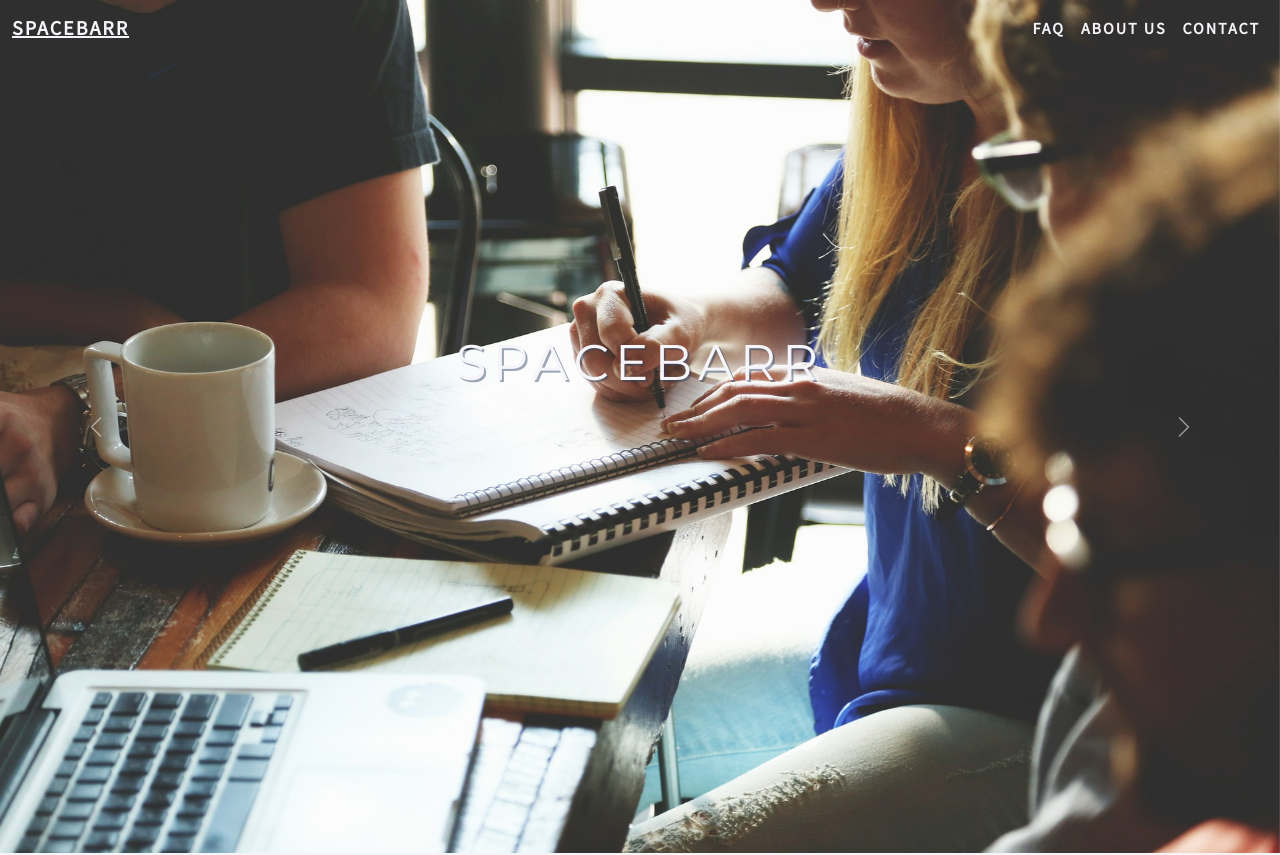
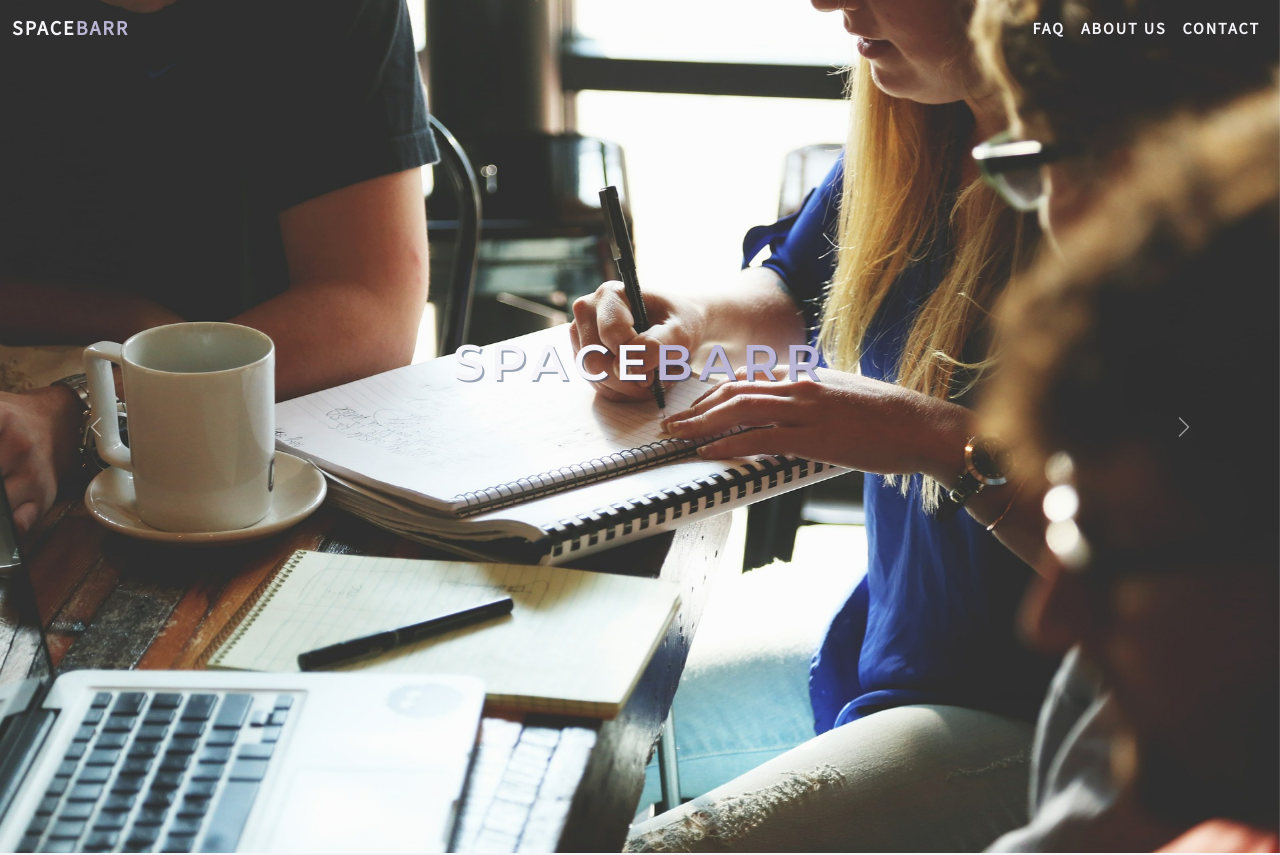
Before and after one commit to melissabarrerafarias/freelanced-company, a React (Create React App) app: page / in a window 1280 px wide. Shown: the top 855 px of the page. Built offline with nearby package versions, Linux system fonts and the light colour scheme.

Commit message:
added brand name variaton

```diff
--- a/src/components/NavBar/index.js
+++ b/src/components/NavBar/index.js
@@ -4,9 +4,10 @@ import '../../navbar.css';
 function NavBar() {
     return (
         <nav class="navbar navbar-expand-lg navbar-light navbar-background">
-            <div id = "navBarElements" class="container-fluid">
-                <a id = "navTitle" class="navbar-brand" href="/">SPACEBARR</a>
-
+            <div id="navBarElements" class="container-fluid">
+                <div id="navTitle">
+                    <a class="navbar-brand" href="/">SPACE<span className="barr">BARR</span></a>
+                </div>
                 <button class="navbar-toggler" type="button" data-bs-toggle="collapse" data-bs-target="#navbarNavDropdown" aria-controls="navbarNavDropdown" aria-expanded="false" aria-label="Toggle navigation">
                     <i class="fas fa-chevron-circle-down"></i>
                 </button>
@@ -14,13 +15,13 @@ function NavBar() {
                 <div class="collapse navbar-collapse justify-content-end" id="navbarNavDropdown">
                     <ul class="navbar-nav">
                         <li class="nav-item">
-                            <a id = "navFAQ" class="nav-link" aria-current="page" href="/#FAQ">FAQ</a>
+                            <a id="navFAQ" class="nav-link" aria-current="page" href="/#FAQ">FAQ</a>
                         </li>
                         <li class="nav-item">
-                            <a id = "navAbout" class="nav-link" aria-current="page" href="/#about">ABOUT US</a>
+                            <a id="navAbout" class="nav-link" aria-current="page" href="/#about">ABOUT US</a>
                         </li>
                         <li class="nav-item">
-                            <a id = "navContact" class="nav-link" aria-current="page" href="/contact">CONTACT</a>
+                            <a id="navContact" class="nav-link" aria-current="page" href="/contact">CONTACT</a>
                         </li>
                     </ul>
                 </div>
--- a/src/landing-page.css
+++ b/src/landing-page.css
@@ -39,7 +39,7 @@ body, html {
     font-size: 50px;
     letter-spacing: 6px;
     font-family: 'Montserrat', sans-serif;
-
+    font-weight: bold;
 }
 
 .carousel-control-next-icon, .carousel-control-prev-icon {
--- a/src/navbar.css
+++ b/src/navbar.css
@@ -1,9 +1,13 @@
-a:hover {
+/* a:hover {
     color: gray
+} */
+
+.barr {
+    color: #BBB5D6
 }
 
-#navTitle {
-    text-decoration: underline;
+#navTitle:hover {
+    color: var(--dark-electric)
 }
 
 .navbar-background {
--- a/src/pages/Contact.js
+++ b/src/pages/Contact.js
@@ -55,7 +55,7 @@ function Contact() {
                                 aria-describedby="inputGroup-sizing-default" required />
                         </div>
 
-                        <input type='hidden' name="_next" value="http://localhost:3000/confirm" />
+                        <input type='hidden' name="_next" value="http://localhost:3000/confirm" /> {/* needs to be changed to actual domain */}
                         <input type="hidden" name="_captcha" value="false" />
 
                         <div class ="input-group">
--- a/src/pages/LandingPage.js
+++ b/src/pages/LandingPage.js
@@ -11,7 +11,7 @@ function LandingPage() {
         <main>
             {/* front page carousel */}
             <div id="#mainCarousel">
-                <div class="carousel-branding"><h1 className="brand-name">SPACEBARR</h1></div>
+                <div class="carousel-branding"><h1 className="brand-name">SPACE<span className = "barr">BARR</span></h1></div>
                 <div id="carouselExampleInterval" class="carousel slide" data-bs-ride="carousel">
                     <div class="carousel-inner">
                         <div class="carousel-item active" data-bs-interval="5000">
```
Also changed, not shown: src/assets/images/workspace.webp (deleted).
